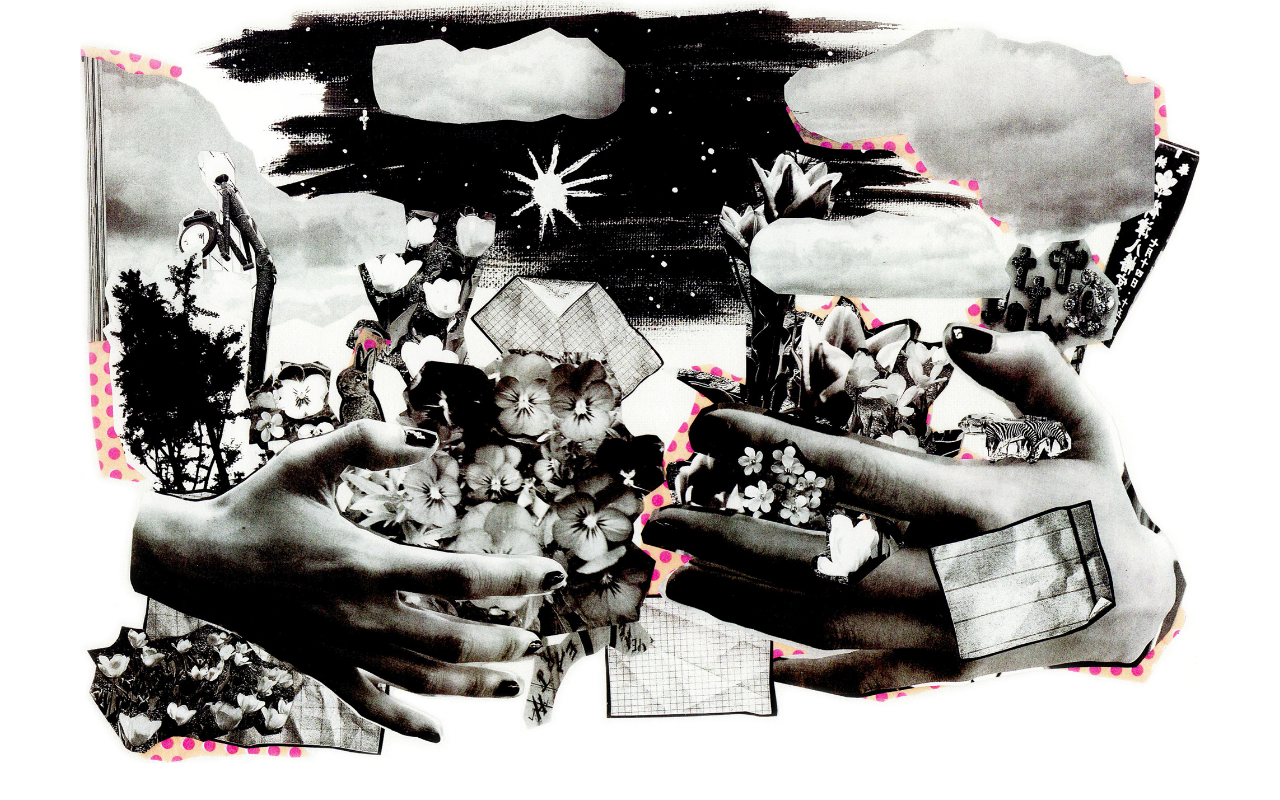
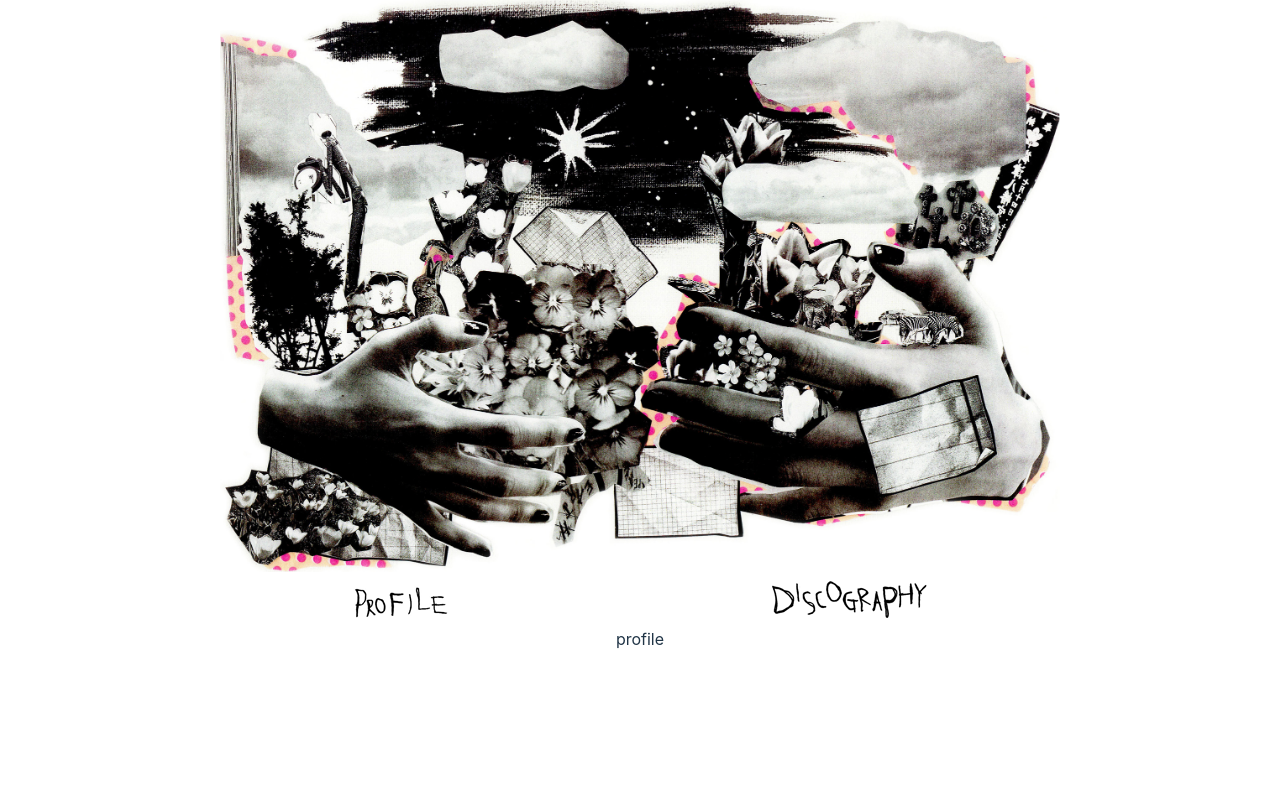
Before and after one commit to gail5135/MyUnofficialFansite, a React (Vite) app: page / in a window 1280 px wide. Built offline with nearby package versions, Linux system fonts and the light colour scheme.

Commit message:
feat: 기본 화면 구성

```diff
--- a/index.html
+++ b/index.html
@@ -8,6 +8,6 @@
   </head>
   <body>
     <div id="root"></div>
-    <script type="module" src="/src/main.tsx"></script>
+    <script type="module" src="/src/index.tsx"></script>
   </body>
 </html>
--- a/src/App.css
+++ b/src/App.css
@@ -43,3 +43,7 @@
 .read-the-docs {
   color: #888;
 }
+
+.App {
+  width: 100%;
+}
--- a/src/App.tsx
+++ b/src/App.tsx
@@ -1,36 +1,26 @@
 // import { useState } from "react";
 // import reactLogo from "./assets/react.svg";
 // import viteLogo from "/vite.svg";
+import { BrowserRouter, Route, Routes } from "react-router-dom";
 import "./App.css";
 import Header from "./components/Header/Header";
+import Nav from "./components/Nav/Nav";
+import Profile from "./components/Profile/profile";
+import Discography from "./components/Discography/discography";
 
 function App() {
-  // const [count, setCount] = useState(0);
-
   return (
-    <Header />
-    // <>
-    //   <div>
-    //     <a href="https://vitejs.dev" target="_blank">
-    //       <img src={viteLogo} className="logo" alt="Vite logo" />
-    //     </a>
-    //     <a href="https://react.dev" target="_blank">
-    //       <img src={reactLogo} className="logo react" alt="React logo" />
-    //     </a>
-    //   </div>
-    //   <h1>Vite + React</h1>
-    //   <div className="card">
-    //     <button onClick={() => setCount((count) => count + 1)}>
-    //       count is {count}
-    //     </button>
-    //     <p>
-    //       Edit <code>src/App.tsx</code> and save to test HMR
-    //     </p>
-    //   </div>
-    //   <p className="read-the-docs">
-    //     Click on the Vite and React logos to learn more
-    //   </p>
-    // </>
+    <BrowserRouter>
+      <div className="App">
+        <Header />
+        <Nav/>
+        <Routes>
+          <Route path="/" element={<Profile/>}/>
+          <Route path="/profile" element={<Profile/>}/>
+          <Route path="/discography" element={<Discography/>}/>
+        </Routes>
+      </div>
+    </BrowserRouter>
   );
 }
 
--- /dev/null
+++ b/src/components/Discography/discography.tsx
@@ -0,0 +1,10 @@
+
+function Discography() {
+  return (<>
+    <section className="discography">
+      discography
+    </section>
+  </>);
+}
+
+export default Discography;
--- a/src/components/Header/header.scss
+++ b/src/components/Header/header.scss
@@ -1,5 +1,9 @@
 .main-header {
+  width: 100%;
+  height: 50%;
+
   .main-header-img {
-    width: 100%;
+    width: 75%;
+    height: 10%;
   }
 }
--- a/src/components/Nav/Nav.tsx
+++ b/src/components/Nav/Nav.tsx
@@ -1,8 +1,23 @@
+import './nav.scss';
+import NavItem from "./NavItem";
+import navProfileImg from "../../assets/images/nav-profile.gif";
+import navDiscographyImg from "../../assets/images/nav-discography.gif";
+
+const NAV_ROUTE = {
+  PROFILE: "/profile",
+  DISCOGRAPHY: "/discography",
+}
+
+const NAV_IMAGE = {
+  PROFILE: navProfileImg,
+  DISCOGRAPHY: navDiscographyImg,
+}
+
 function Nav() {
   return (
-    <nav>
-      <a href="/profile"></a>
-      <a href="/discography"></a>
+    <nav className="main-navigator">
+      <NavItem navRoute={NAV_ROUTE.PROFILE} navImg={NAV_IMAGE.PROFILE}/>
+      <NavItem navRoute={NAV_ROUTE.DISCOGRAPHY} navImg={NAV_IMAGE.DISCOGRAPHY}/>
     </nav>
   );
 }
--- a/src/components/Nav/NavItem.tsx
+++ b/src/components/Nav/NavItem.tsx
@@ -1,4 +1,5 @@
 import React from "react";
+import { Link } from "react-router-dom";
 
 interface NavItemProps {
   navRoute: string;
@@ -6,9 +7,9 @@ interface NavItemProps {
 }
 
 function NavItem(props: NavItemProps): React.ReactElement {
-  const { navRoute } = props;
+  const { navRoute, navImg } = props;
 
-  return <a href={navRoute}></a>;
+  return <Link className="main-nav-item" to={navRoute}><img src={navImg} alt={navRoute} /></Link>;
 }
 
 export default NavItem;
--- /dev/null
+++ b/src/components/Nav/nav.scss
@@ -0,0 +1,7 @@
+.main-navigator {
+  display: flex;
+  flex-direction: row;
+  justify-content: space-around;
+  align-items: center;
+  margin: 0 10%;
+}
--- /dev/null
+++ b/src/components/Profile/profile.scss
@@ -0,0 +1,7 @@
+.profile {
+  display: flex;
+  flex-direction: row;
+  justify-content: center;
+  align-items: center;
+  margin: 0 10%;
+}
--- /dev/null
+++ b/src/components/Profile/profile.tsx
@@ -0,0 +1,11 @@
+import "./profile.scss";
+
+function Profile() {
+  return (<>
+    <section className="profile">
+      profile
+    </section>
+  </>);
+}
+
+export default Profile;
```
Also changed, not shown: src/index.tsx (renamed from src/main.tsx).
